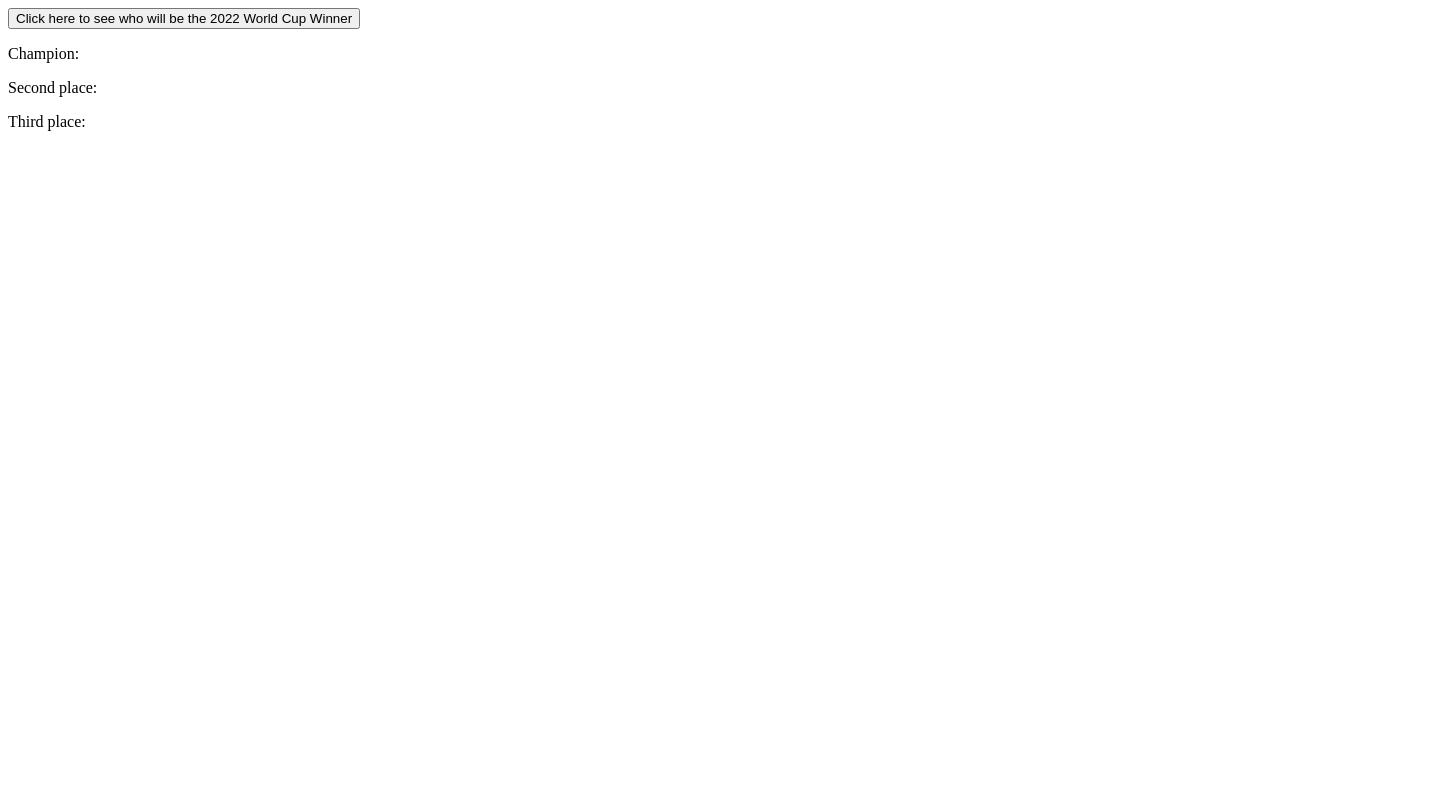
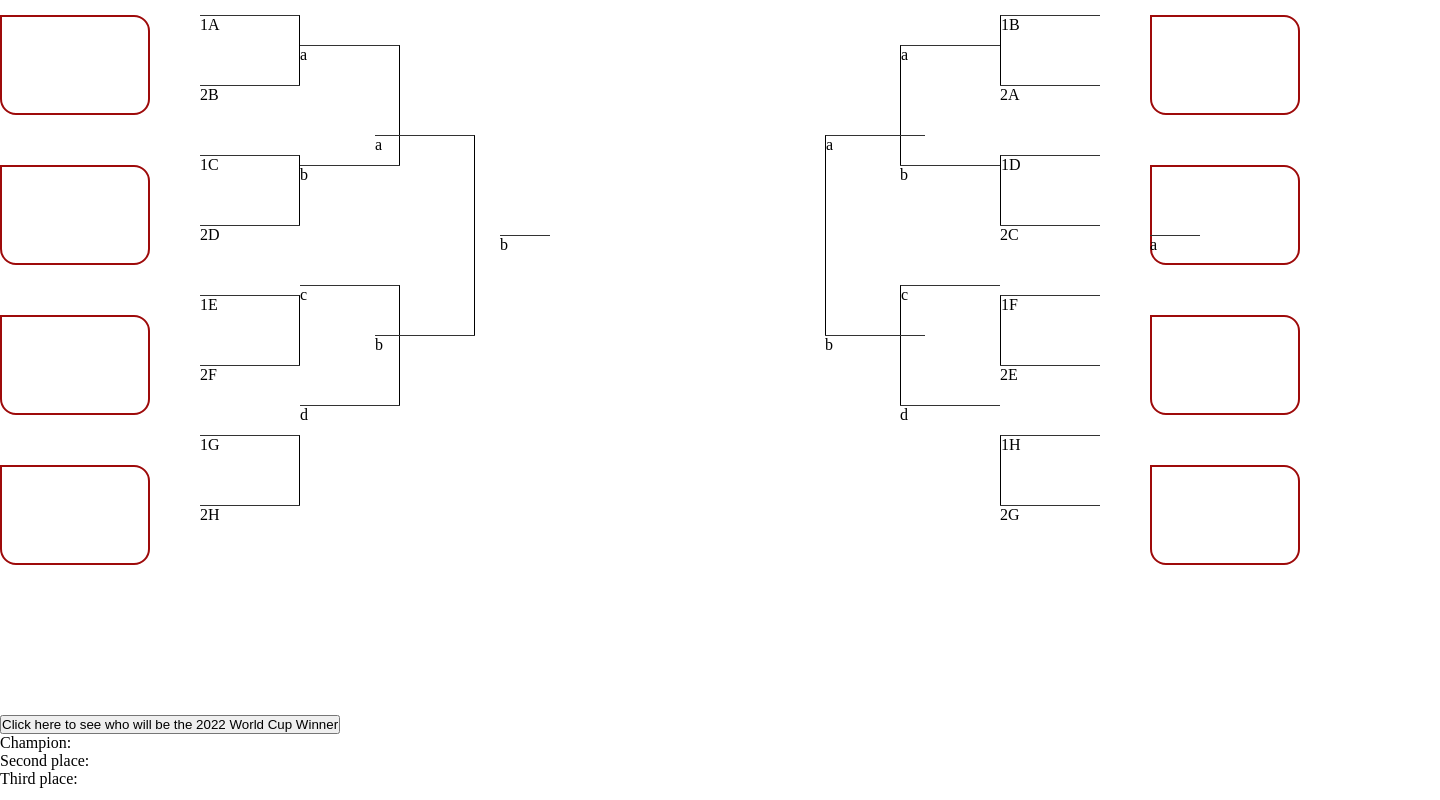
Before and after one commit to maztt/world-cup-winner-2022, a plain HTML site: page index.html in a window 1280 px wide. Shown: the whole page, 1440 px wide, since content can reach past the window. Drawn offline with Linux system fonts and the light colour scheme.

Commit message:
feat: new (just a try) on layout and improving the code logic

```diff
--- a/index.html
+++ b/index.html
@@ -5,12 +5,90 @@
   <meta http-equiv="X-UA-Compatible" content="IE=edge">
   <meta name="viewport" content="width=device-width, initial-scale=1.0">
   <title>22 World Cup Winner</title>
+  <link rel="stylesheet" href="src/css/style.css">
   <script src="src/js/scripts.js" defer></script>
 </head>
 <body>
-  <button>Click here to see who will be the 2022 World Cup Winner</button>
-  <p>Champion: <span></span></p>
-  <p>Second place: <span></span></p>
-  <p>Third place: <span></span></p>
+  <div class="container">
+    <div id="group-stage">
+      <div class="left-side-contenders">
+        <div class="groups a">
+          <div class="country"></div>
+          <div class="country"></div>
+          <div class="country"></div>
+          <div class="country"></div>
+        </div>
+        <div class="groups B"></div>
+        <div class="groups C"></div>
+        <div class="groups D"></div>
+      </div>
+      <div class="right-side-contenders">
+        <div class="groups E"></div>
+        <div class="groups F"></div>
+        <div class="groups G"></div>
+        <div class="groups H"></div>
+      </div>
+    </div>
+    <div id="round-16">
+      <div class="left-side-contenders">
+        <div class="qualified-16" style="border-right: 1px solid black;">1A</div>
+        <div class="qualified-16">2B</div>
+        <div class="qualified-16" style="border-right: 1px solid black;">1C</div>
+        <div class="qualified-16">2D</div>
+        <div class="qualified-16" style="border-right: 1px solid black;">1E</div>
+        <div class="qualified-16">2F</div>
+        <div class="qualified-16" style="border-right: 1px solid black;">1G</div>
+        <div class="qualified-16">2H</div>
+      </div>
+      <div class="right-side-contenders">
+        <div class="qualified-16" style="border-left: 1px solid black;">1B</div>
+        <div class="qualified-16">2A</div>
+        <div class="qualified-16" style="border-left: 1px solid black;">1D</div>
+        <div class="qualified-16">2C</div>
+        <div class="qualified-16" style="border-left: 1px solid black;">1F</div>
+        <div class="qualified-16">2E</div>
+        <div class="qualified-16" style="border-left: 1px solid black;">1H</div>
+        <div class="qualified-16">2G</div>
+      </div>
+    </div>
+    <div id="quarters">
+      <div class="left-side-contenders">
+        <div class="qualified-quarters" style="border-right: 1px solid black;">a</div>
+        <div class="qualified-quarters">b</div>
+        <div class="qualified-quarters" style="border-right: 1px solid black;">c</div>
+        <div class="qualified-quarters">d</div>
+      </div>
+      <div class="right-side-contenders">
+        <div class="qualified-quarters" style="border-left: 1px solid black;">a</div>
+        <div class="qualified-quarters">b</div>
+        <div class="qualified-quarters" style="border-left: 1px solid black;">c</div>
+        <div class="qualified-quarters">d</div>
+      </div>
+    </div>
+    <div id="semi">
+      <div class="left-side-contenders">
+        <div class="qualified-semi" style="border-right: 1px solid black;">a</div>
+        <div class="qualified-semi">b</div>
+      </div>
+      <div class="right-side-contenders">
+        <div class="qualified-semi" style="border-left: 1px solid black;">a</div>
+        <div class="qualified-semi">b</div>
+      </div>
+    </div>
+    <div id="finals">
+      <div class="left-side-contenders">
+        <div class="qualified-finals">b</div>
+      </div>
+      <div class="right-side-contenders">
+        <div class="qualified-finals">a</div>
+      </div>
+    </div>
+  </div>
+  <div>
+    <button style="margin-top: 700px;">Click here to see who will be the 2022 World Cup Winner</button>
+    <p>Champion: <span></span></p>
+    <p>Second place: <span></span></p>
+    <p>Third place: <span></span></p>
+  </div>
 </body>
 </html>
--- /dev/null
+++ b/src/css/style.css
@@ -0,0 +1,165 @@
+@charset "UTF-8";
+
+* {
+  margin: 0;
+  padding: 0;
+  box-sizing: border-box;
+}
+
+html {
+  width: 1440px;
+  margin: auto;
+  margin-top: 15px;
+}
+
+#group-stage {
+  display: flex;
+  position: absolute;
+}
+
+#group-stage .left-side-contenders {
+  display: flex;
+  flex-direction: column;
+  gap: 50px;
+  margin-right: 1000px;
+}
+
+#group-stage .right-side-contenders {
+  display: flex;
+  float: right;
+  flex-direction: column;
+  gap: 50px;
+}
+
+.groups {
+  width: 150px;
+  height: 100px;
+  border-radius: 1rem;
+  border: 2px solid rgb(158, 10, 10);
+  border-top-left-radius: 0px;
+}
+
+/* .groups::before {
+  content: 'Group';
+  border: 2px solid rgb(158, 10, 10);
+} */
+
+#round-16 {
+  display: flex;
+  position: absolute;
+}
+
+#round-16 .left-side-contenders {
+  display: flex;
+  flex-direction: column;
+  margin-right: 700px;
+  margin-left: 200px;
+  /* gap: 7px; */
+}
+
+#round-16 .right-side-contenders {
+  display: flex;
+  float: right;
+  flex-direction: column;
+  /* gap: 7px; */
+}
+
+.qualified-16 {
+  height: 70px;
+  width: 100px;
+  border: 1px solid #333;
+  border-left: none;
+  border-right: none;
+  border-bottom: none;
+}
+
+#quarters {
+  margin-top: 30px;
+  display: flex;
+  position: absolute;
+}
+
+#quarters .left-side-contenders {
+  display: flex;
+  flex-direction: column;
+  margin-right: 500px;
+  margin-left: 300px;
+  /* gap: 7px; */
+}
+
+#quarters .right-side-contenders {
+  display: flex;
+  float: right;
+  flex-direction: column;
+}
+
+.qualified-quarters {
+  height: 120px;
+  width: 100px;
+  border: 1px solid #333;
+  border-right: none;
+  border-left: none;
+  border-bottom: none;
+}
+
+#semi {
+  margin-top: 120px;
+  display: flex;
+  position: absolute;
+}
+
+#semi .left-side-contenders {
+  display: flex;
+  flex-direction: column;
+  margin-right: 350px;
+  margin-left: 375px;
+  /* gap: 7px; */
+}
+
+#semi .right-side-contenders {
+  display: flex;
+  float: right;
+  flex-direction: column;
+}
+
+.qualified-semi {
+  height: 200px;
+  width: 100px;
+  border: 1px solid #333;
+  border-right: none;
+  border-left: none;
+  border-bottom: none;
+}
+
+#finals {
+  margin-top: 220px;
+  display: flex;
+  position: absolute;
+}
+
+#finals .left-side-contenders {
+  display: flex;
+  flex-direction: column;
+  margin-right: 600px;
+  margin-left: 500px;
+}
+
+#finals .right-side-contenders {
+  display: flex;
+  float: right;
+  flex-direction: column;
+}
+
+.qualified-finals {
+  height: 80px;
+  width: 50px;
+  border: 1px solid #333;
+  border-right: none;
+  border-left: none;
+  border-bottom: none;
+}
+
+.groups.a {
+  display: grid;
+  grid-template-columns: 1fr 1fr;
+}
--- a/src/js/scripts.js
+++ b/src/js/scripts.js
@@ -1,5 +1,8 @@
 const btn = document.querySelector('button');
 const champ = document.querySelector('p span'[0])
+
+const divsCountry = document.querySelector('div .country')
+const divs = document.getElementsByTagName('div')
 
 const COUNTRIES = [
   {
@@ -263,10 +266,6 @@
 class Team {
   constructor(COUNTRIES) {
     this.COUNTRIES = COUNTRIES
-
-    this.COUNTRY_NAME = COUNTRIES.country
-    this.COUNTRY_GROUP = COUNTRIES.group
-    this.COUNTRY_SCORE = COUNTRIES.score
   }
 
   // This is where you get the top score within the countries
@@ -290,10 +289,11 @@
       const max = (COUNTRIES[i].details.score * 100) / BEST_SCORE
 
       COUNTRIES[i].details.lastmotivation = Number(
-        Math.floor(Math.random() * (max - min + 1)) + min
+        ((Math.random() * (max - min + 1)) + min).toFixed(2)
       )
     }
   }
+
 };
 
 const country = new Team(COUNTRIES);
@@ -330,7 +330,7 @@
 
   if (a[1] > b[1]) {
     return a;
-  } else {
+    } else {
     return b;
   }
 }
@@ -384,4 +384,12 @@
   console.log('THIRD PLACE:\n', thirdplace)
 
   champ.innerText += champion[0];
+
+
+  for (let i = 0; i < divs.length; i++) {
+    if (divs.classList.contains('country')) {
+      divs[i].innerText += groupList_A;
+    }
+  }
+
 })
```
